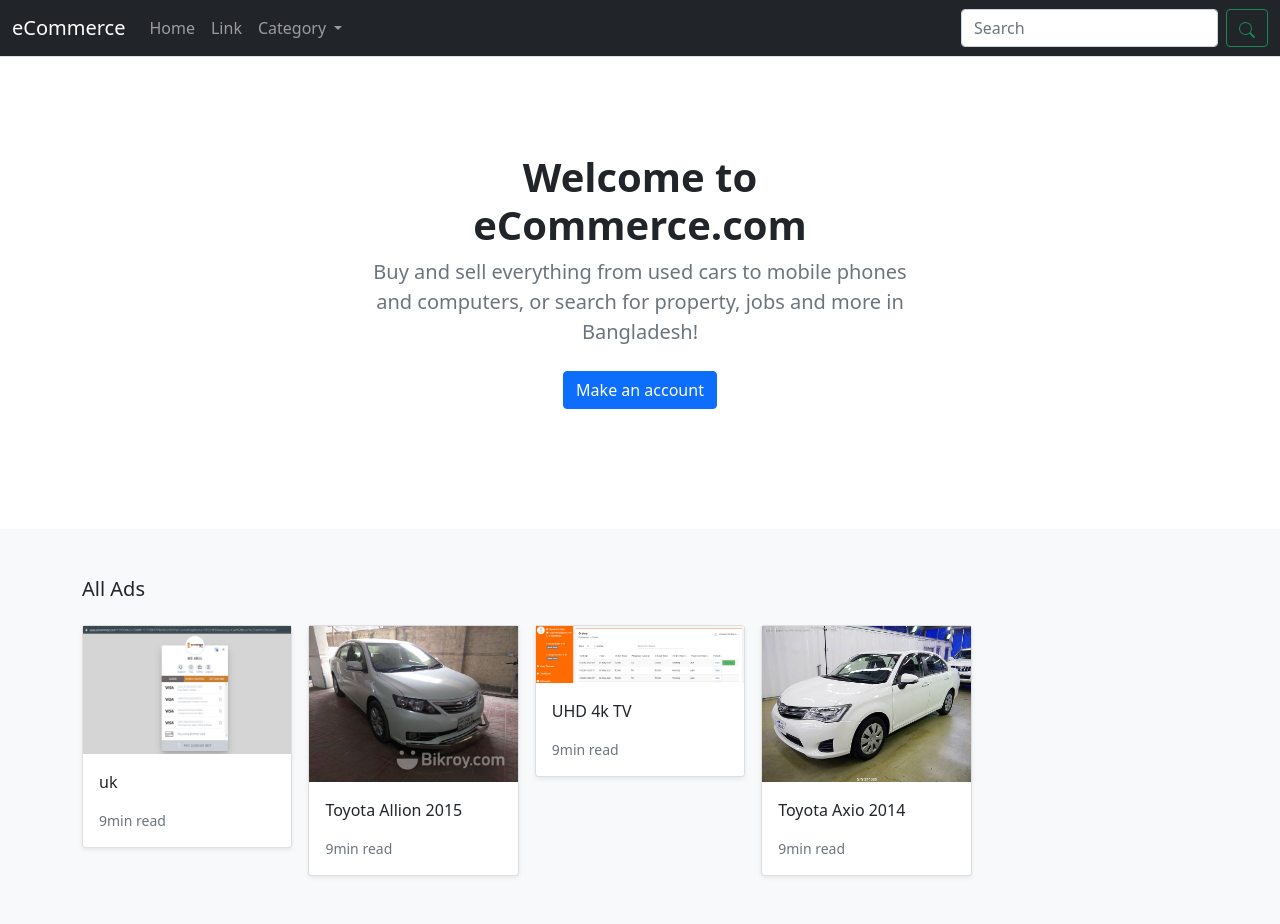
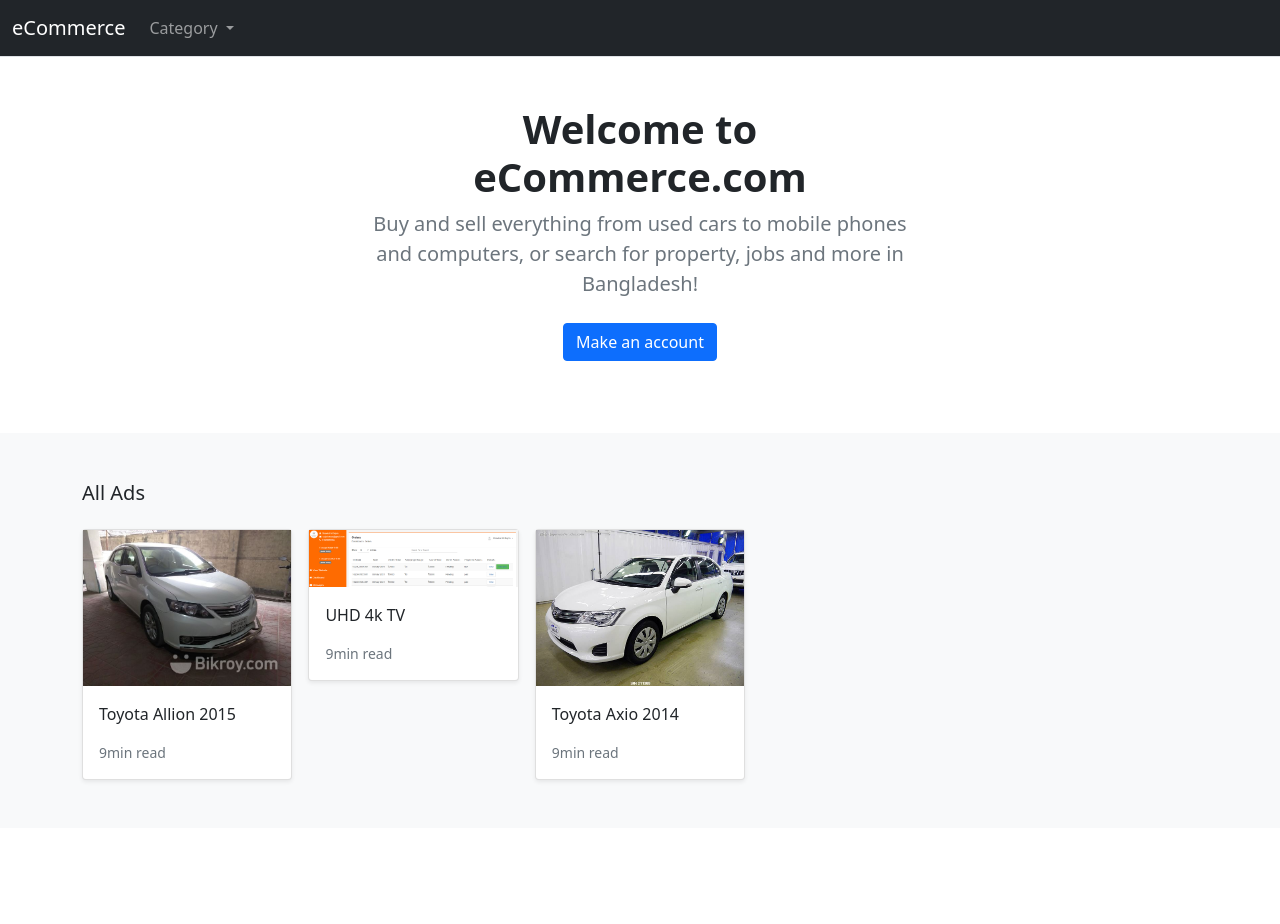
Before and after one commit to Shawkat-Sujon/eCommerce, a Django app: page / in a window 1280 px wide. After the commit the page ends 783 px from the top, so only its background shows below. Run offline with Django 3.2, Linux system fonts and the light colour scheme; data comes from the database, SQL or seed files in the repository; both versions use the stored data as it was after the commit.

Commit message:
First refactor done!

```diff
--- a/store/models.py
+++ b/store/models.py
@@ -4,6 +4,12 @@ from django.urls import reverse
 
 
 # Create your models here.
+
+class ProductManager(models.Manager):
+    def get_queryset(self):
+        return super(ProductManager, self).get_queryset().filter(is_active=True)
+
+
 class Category(models.Model):
     name = models.CharField(max_length=155, db_index = True)
     slug = models.SlugField(max_length=255, unique= True)
@@ -30,6 +36,8 @@ class Product(models.Model):
     is_active = models.BooleanField(default=True)
     created = models.DateTimeField(auto_now_add=True)
     updated = models.DateTimeField(auto_now= True)
+    objects = models.Manager()
+    products = ProductManager()
 
     class Meta:
         verbose_name_plural = 'Products'
--- a/store/views.py
+++ b/store/views.py
@@ -13,7 +13,7 @@ def categories(request):
 
 
 def all_products(request):
-    products = Product.objects.all()
+    products = Product.products.all()
     return render(request ,'store/home.html', {'products': products})
 
 def category_list(request, category_slug=None):
--- a/template/store/base.html
+++ b/template/store/base.html
@@ -14,19 +14,13 @@
     <header>
         <nav class="navbar navbar-expand-md navbar-dark bg-dark border-bottom">
             <div class="container-fluid">
-                <a class="navbar-brand" href="#">eCommerce</a>
+                <a class="navbar-brand" href="/">eCommerce</a>
                 <button class="navbar-toggler" type="button" data-bs-toggle="collapse" data-bs-target="#navbarCollapse"
                     aria-controls="navbarCollapse" aria-expanded="false" aria-label="Toggle navigation">
                     <span class="navbar-toggler-icon"></span>
                 </button>
                 <div class="collapse navbar-collapse" id="navbarCollapse">
                     <ul class="navbar-nav me-auto mb-2 mb-md-0">
-                        <li class="nav-item active">
-                            <a class="nav-link" aria-current="page" href="/">Home</a>
-                        </li>
-                        <li class="nav-item">
-                            <a class="nav-link" href="#">Link</a>
-                        </li>
                         <li class="nav-item dropdown">
                             <a class="nav-link dropdown-toggle" href="#" id="navbarDropdown" role="button"
                                 data-bs-toggle="dropdown" aria-expanded="false">
@@ -42,12 +36,7 @@
                             </ul>
                         </li>
                     </ul>
-                    <form class="d-flex">
-                        <input class="form-control me-2" type="search" placeholder="Search" aria-label="Search">
-                        <button class="btn btn-outline-success" type="submit"><svg xmlns="http://www.w3.org/2000/svg" width="16" height="16" fill="currentColor" class="bi bi-search" viewBox="0 0 16 16">
-  <path d="M11.742 10.344a6.5 6.5 0 1 0-1.397 1.398h-.001c.03.04.062.078.098.115l3.85 3.85a1 1 0 0 0 1.415-1.414l-3.85-3.85a1.007 1.007 0 0 0-.115-.1zM12 6.5a5.5 5.5 0 1 1-11 0 5.5 5.5 0 0 1 11 0z"/>
-</svg></button>
-                    </form>
+
                 </div>
             </div>
         </nav>
--- a/template/store/home.html
+++ b/template/store/home.html
@@ -1,13 +1,13 @@
 {% extends "./base.html" %}
 {% load static %}
-{% block title %}Home{% endblock %}
+{% block title %}eCommerce{% endblock %}
 {% block content %}
 
 
 <main>
 
   <section class="py-5 text-center container">
-    <div class="row py-lg-5">
+    <div class="row py-lg-0">
       <div class="col-lg-6 col-md-8 mx-auto">
         <h1 class="h1 fw-bold">Welcome to eCommerce.com</h1>
         <p class="lead text-muted">Buy and sell everything from used cars to mobile phones and computers,
--- a/template/store/products/details.html
+++ b/template/store/products/details.html
@@ -35,7 +35,7 @@
 
                                 </div>
                                 <div class="col-6 text-end"><button type="button" class="btn btn-secondary btn-sm">Add to
-                                        basket</button></div>
+                                        Cart</button></div>
                             </div>
                         </div>
                     </div>
```
Also changed, not shown: db.sqlite3, 1 other file.
